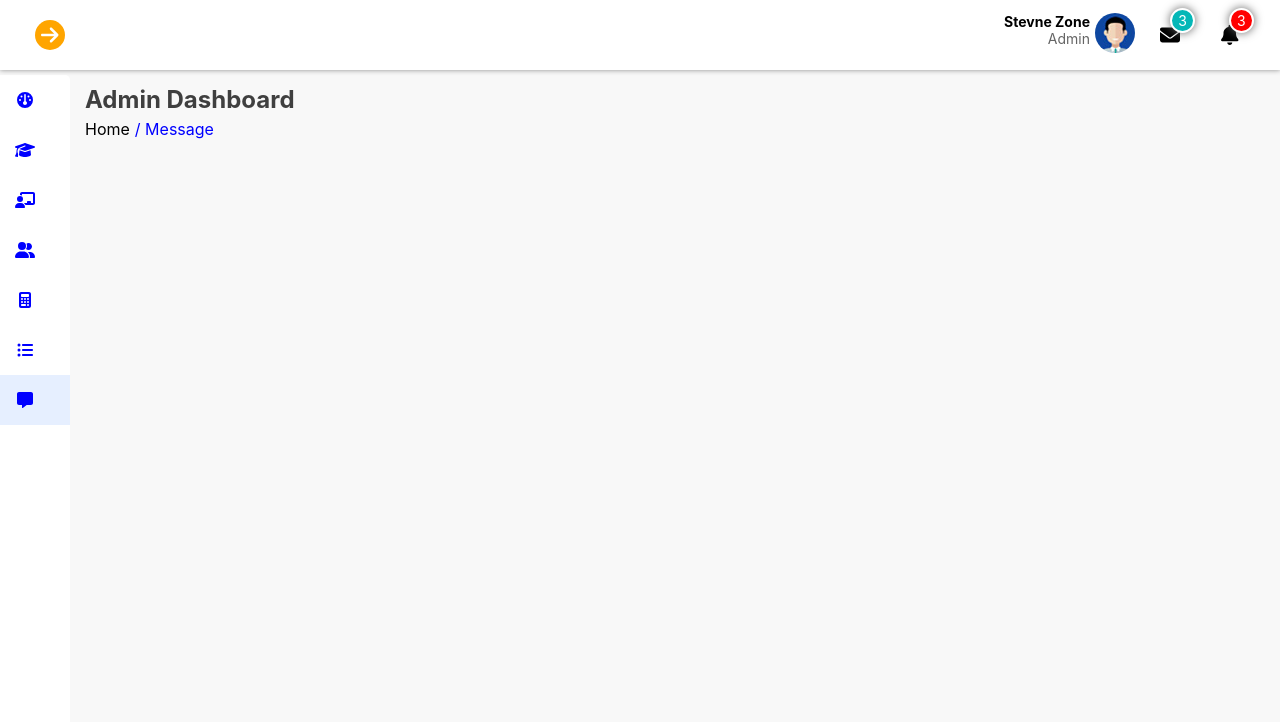
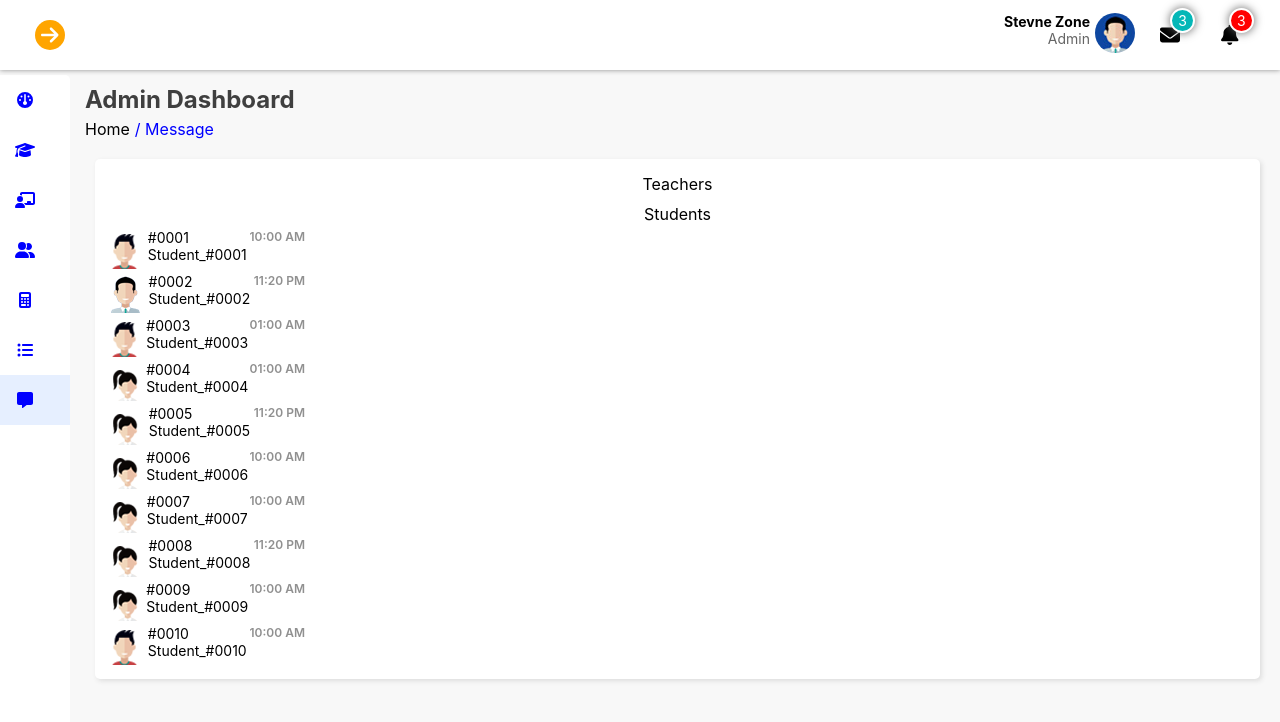
Before and after one commit to Vinoth82003/school_frontend, a React (Create React App) app: page / in a window 1280 px wide. Shown: the top 722 px of the page. Built offline with nearby package versions, Linux system fonts and the light colour scheme.

Commit message:
message contact is ready

```diff
--- a/src/Components/Message.jsx
+++ b/src/Components/Message.jsx
@@ -1,11 +1,63 @@
 import React from "react";
-import "../css/addstudent.css";
+import photo1 from "../img/student11 (1).png";
+import photo2 from "../img/student11.png";
+import photo3 from "../img/student12.png";
+import photo4 from "../img/student13.png";
+import "../css/message.css";
 
 const Message = () => {
+  const ContactDetails = () => {
+    const photos = [photo1, photo2, photo3, photo4];
+    const times = ["11:20 PM", "12:20 AM", "01:00 AM", "10:00 AM"];
+    const contacts = [];
+
+    for (let i = 1; i <= 10; i++) {
+      let image = photos[Math.floor(Math.random() * photos.length)];
+      let roll = i < 10 ? `#000${i}` : `#00${i}`;
+      let name = `Student_${roll}`;
+      let time = times[Math.floor(Math.random() * times.length)];
+
+      let data = {
+        image,
+        roll,
+        name,
+        time,
+      };
+      contacts.push(data);
+    }
+
+    return contacts.map((contact, index) => (
+      <li key={index} className="list contact">
+        <div className="inner_list contact_list">
+          <div className="user_profile">
+            <img src={contact.image} alt="user logo" />
+          </div>
+          <div className="user_name">
+            <div className="roll">{contact.roll}</div>
+            <div className="StudName">{contact.name}</div>
+          </div>
+          <p className="time">{contact.time}</p>
+        </div>
+      </li>
+    ));
+  };
+
   return (
     <>
       <main className="admin_page">
-        <section className="chart_containers"></section>
+        <section className="chart_containers">
+          <div className="table_box message_box">
+            <div className="message_left">
+              <ul className="message_top">
+                <li className="tag teacher">Teachers</li>
+                <li className="tag student">Students</li>
+              </ul>
+              <ul className="contact_list">
+                <ContactDetails />
+              </ul>
+            </div>
+          </div>
+        </section>
       </main>
     </>
   );
--- /dev/null
+++ b/src/css/message.css
@@ -0,0 +1,11 @@
+.inner_list {
+  display: flex;
+  flex-direction: row;
+  align-items: flex-start;
+  flex-wrap: nowrap;
+  justify-content: space-between;
+}
+
+.contact_list {
+  width: 200px;
+}
```
